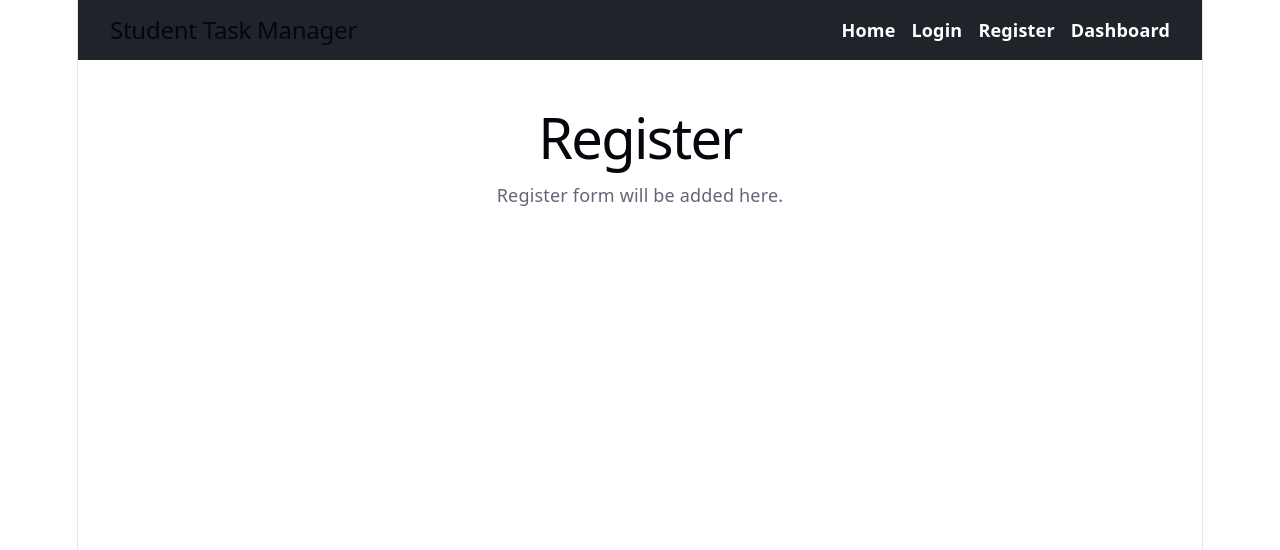
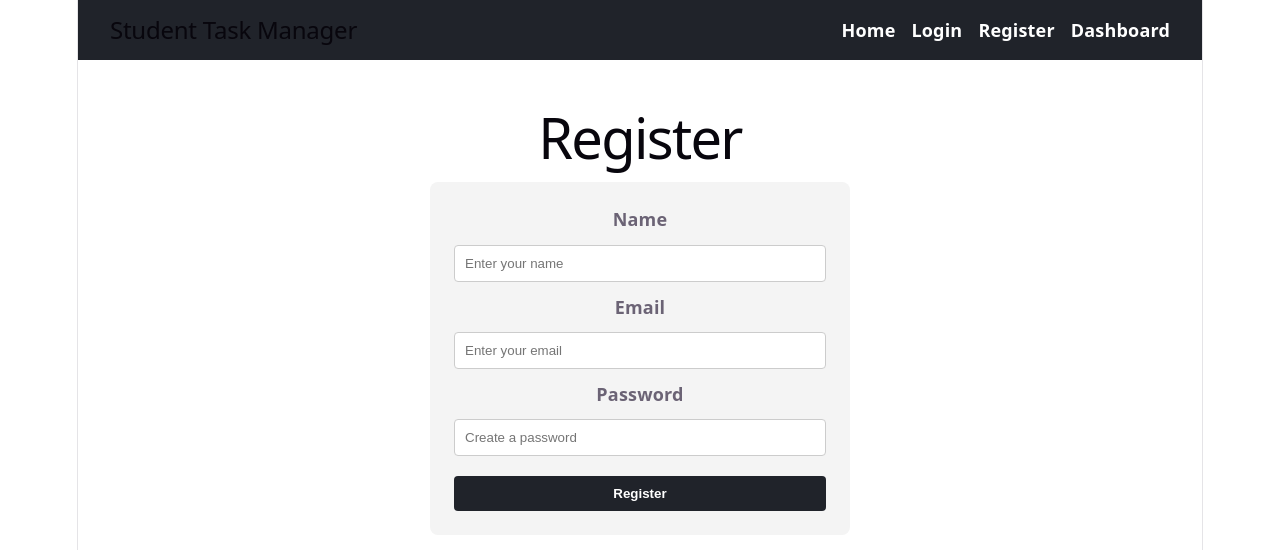
Before and after one commit to vikret/react-coursework-task-manager, a React (Vite) app: page /register in a window 1280 px wide. Shown: the top 550 px of the page. Built offline with nearby package versions, Linux system fonts and the light colour scheme.

Commit message:
Add login and register forms

```diff
--- a/src/App.css
+++ b/src/App.css
@@ -29,3 +29,46 @@
 .page-container {
   padding: 32px;
 }
+.form-page {
+  max-width: 420px;
+  margin: 0 auto;
+}
+
+.form-card {
+  display: flex;
+  flex-direction: column;
+  gap: 12px;
+  background-color: #f4f4f4;
+  padding: 24px;
+  border-radius: 8px;
+}
+
+.form-card label {
+  font-weight: bold;
+}
+
+.form-card input {
+  padding: 10px;
+  border: 1px solid #cccccc;
+  border-radius: 4px;
+}
+
+.form-card button {
+  margin-top: 8px;
+  padding: 10px;
+  border: none;
+  border-radius: 4px;
+  background-color: #20232a;
+  color: white;
+  font-weight: bold;
+  cursor: pointer;
+}
+
+.form-card button:hover {
+  background-color: #333842;
+}
+
+.message {
+  margin-top: 16px;
+  font-weight: bold;
+}
--- a/src/pages/Login.jsx
+++ b/src/pages/Login.jsx
@@ -1,8 +1,46 @@
+import { useState } from 'react'
+
 function Login() {
+  const [email, setEmail] = useState('')
+  const [password, setPassword] = useState('')
+  const [message, setMessage] = useState('')
+
+  function handleSubmit(event) {
+    event.preventDefault()
+
+    if (email === '' || password === '') {
+      setMessage('Please fill in all fields.')
+      return
+    }
+
+    setMessage(`Logged in as ${email}`)
+  }
+
   return (
-    <section>
+    <section className="form-page">
       <h1>Login</h1>
-      <p>Login form will be added here.</p>
+
+      <form className="form-card" onSubmit={handleSubmit}>
+        <label>Email</label>
+        <input
+          type="email"
+          placeholder="Enter your email"
+          value={email}
+          onChange={(event) => setEmail(event.target.value)}
+        />
+
+        <label>Password</label>
+        <input
+          type="password"
+          placeholder="Enter your password"
+          value={password}
+          onChange={(event) => setPassword(event.target.value)}
+        />
+
+        <button type="submit">Login</button>
+      </form>
+
+      {message && <p className="message">{message}</p>}
     </section>
   )
 }
--- a/src/pages/Register.jsx
+++ b/src/pages/Register.jsx
@@ -1,8 +1,55 @@
+import { useState } from 'react'
+
 function Register() {
+  const [name, setName] = useState('')
+  const [email, setEmail] = useState('')
+  const [password, setPassword] = useState('')
+  const [message, setMessage] = useState('')
+
+  function handleSubmit(event) {
+    event.preventDefault()
+
+    if (name === '' || email === '' || password === '') {
+      setMessage('Please fill in all fields.')
+      return
+    }
+
+    setMessage(`Account created for ${name}`)
+  }
+
   return (
-    <section>
+    <section className="form-page">
       <h1>Register</h1>
-      <p>Register form will be added here.</p>
+
+      <form className="form-card" onSubmit={handleSubmit}>
+        <label>Name</label>
+        <input
+          type="text"
+          placeholder="Enter your name"
+          value={name}
+          onChange={(event) => setName(event.target.value)}
+        />
+
+        <label>Email</label>
+        <input
+          type="email"
+          placeholder="Enter your email"
+          value={email}
+          onChange={(event) => setEmail(event.target.value)}
+        />
+
+        <label>Password</label>
+        <input
+          type="password"
+          placeholder="Create a password"
+          value={password}
+          onChange={(event) => setPassword(event.target.value)}
+        />
+
+        <button type="submit">Register</button>
+      </form>
+
+      {message && <p className="message">{message}</p>}
     </section>
   )
 }
```
